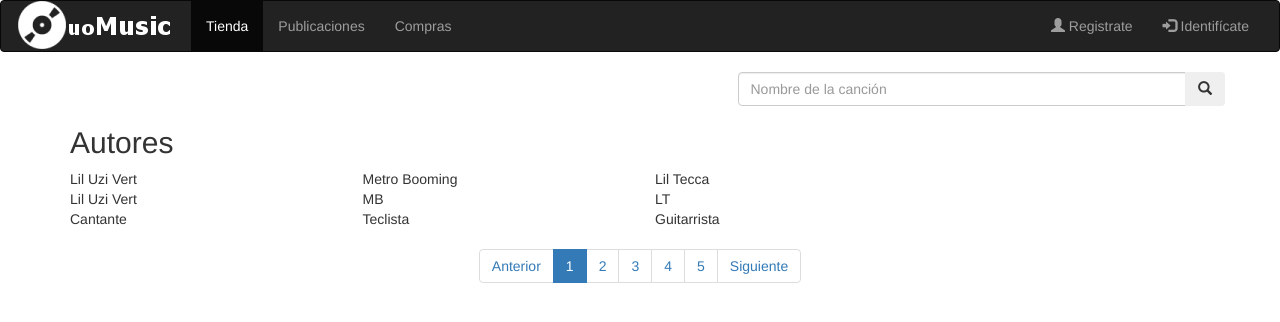
After one commit to gsusag00/sdi-2122-501-lab-nodejs, a Node server app: page /authors in a window 1280 px wide. The commit adds this page. Shown: the top 322 px of the page. Run offline with Node 20, Linux system fonts and the light colour scheme; some libraries are stand-ins or nearby versions.

Commit message:
SDI-2122-501-7.101-Ejercicio complementario 1

```diff
--- a/musicstoreapp/app.js
+++ b/musicstoreapp/app.js
@@ -18,7 +18,7 @@ let authorsRouter = require('./routes/authors')(app);
 
 
 // view engine setup
-app.set('views', [path.join(__dirname, 'views'),path.join(__dirname,'views/authors/')]);
+app.set('views', [path.join(__dirname, 'views')]);
 app.set('view engine', 'twig');
 
 app.use(logger('dev'));
--- a/musicstoreapp/routes/authors.js
+++ b/musicstoreapp/routes/authors.js
@@ -3,4 +3,40 @@ module.exports = function(app){
     app.get('/authors/add', function(req,res) {
         res.render('authors/add.twig');
     });
+
+    app.post('/authors/add', function(req,res) {
+        let response = "";
+        let a = req.body.name;
+        response += a!=undefined? "Nombre: " + a : "Nombre no enviado";
+        a = req.body.group;
+        response += a!=undefined? " Grupo: " + a : " Grupo no enviado";
+        a = req.body.role;
+        response += a!=undefined? " Rol: " + a : " Rol no enviado";
+        res.send(response);
+    });
+
+    app.get('/authors',function (req,res) {
+        let authors = [{
+            "name": "Lil Uzi Vert",
+            "group": "Lil Uzi Vert",
+            "role": "Cantante"
+        },{
+            "name": "Metro Booming",
+            "group": "MB",
+            "role": "Teclista"
+        },{
+            "name": "Lil Tecca",
+            "group": "LT",
+            "role": "Guitarrista"
+        },];
+
+        let response = {
+            authors: authors
+        };
+        res.render("authors/authors.twig",response);
+    });
+
+    app.get('/au**rs/:id',function (req,res){
+        res.redirect("/authors");
+    });
 }
--- /dev/null
+++ b/musicstoreapp/views/authors/authors.twig
@@ -0,0 +1,51 @@
+{% extends "layout.twig" %}
+{% block title %} Autores – uoMusic {% endblock %}
+{% block main_container %}
+
+    <div class="row">
+        <div id="custom-search-input ">
+            <form method="get" action="/shop">
+                <div class="input-group col-xs-8 col-sm-6 col-md-4 col-lg-5 pull-right">
+                    <input id="search" type="text" class="search-query form-control"
+                           placeholder="Nombre de la canción" name="search"/>
+                    <span class="input-group-btn">
+                    <button class="btn" type="submit">
+                        <span class="glyphicon glyphicon-search"></span>
+                    </button>
+                </span>
+                </div>
+            </form>
+        </div>
+    </div>
+
+    <h2>Autores</h2>
+    <div class="row">
+
+        <!-- http://librosweb.es/libro/bootstrap_3/capitulo_2/tipos_de_rejillas.html -->
+        <!-- Inicio del Bloque canción  -->
+        {%  for author in authors %}
+            <div class="col-xs-6 col-sm-6 col-md-4 col-lg-3">
+                <div style="width:200px">
+                    <!-- http://www.socicon.com/generator.php  -->
+                    <div>{{ author.name }}</div>
+                    <div>{{ author.group }}</div>
+                    <div>{{ author.role }}</div>
+                </div>
+            </div>
+        {% endfor %}
+        <!-- Fin del Bloque canción  -->
+    </div>
+
+    <!-- Paginación mostrar la actual y 2 anteriores y dos siguientes -->
+    <div class="row text-center">
+        <ul class="pagination">
+            <li class="page-item"><a class="page-link" href="#">Anterior</a></li>
+            <li class="page-item active"><a class="page-link" href="#">1</a></li>
+            <li class="page-item"><a class="page-link" href="#">2</a></li>
+            <li class="page-item"><a class="page-link" href="#">3</a></li>
+            <li class="page-item"><a class="page-link" href="#">4</a></li>
+            <li class="page-item"><a class="page-link" href="#">5</a></li>
+            <li class="page-item"><a class="page-link" href="#">Siguiente</a></li>
+        </ul>
+    </div>
+{% endblock %}
```
Also changed, not shown: musicstoreapp/views/authors/add.twig (+10 -10 lines).
